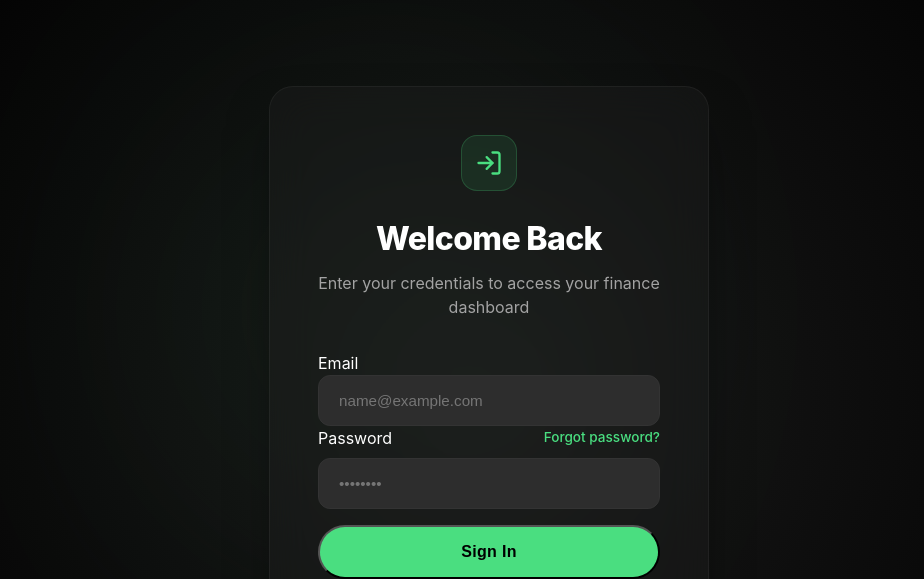
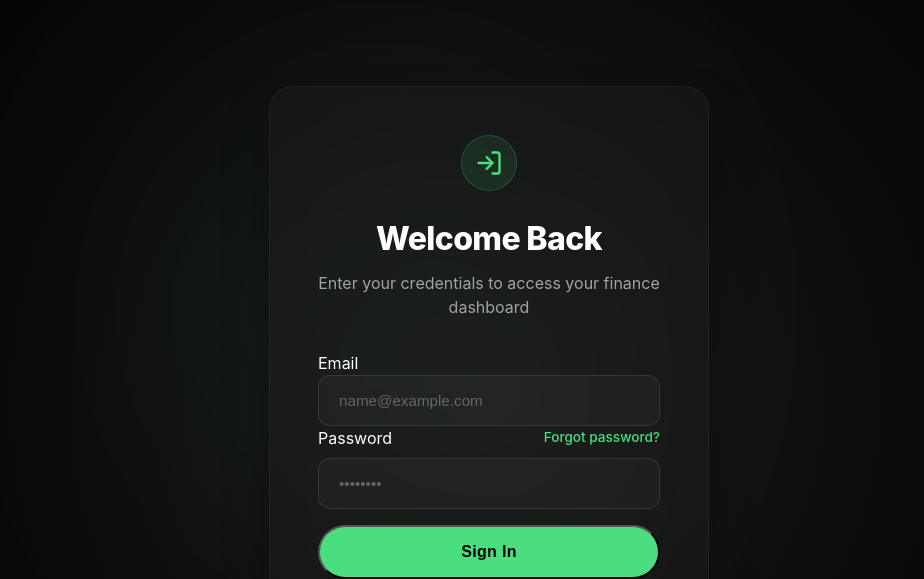
Before and after one commit to sarasithagalagama/sentifi-mern-ai-finance-dashboard, a React (Vite) app in the folder frontend/: page /login in a window 1280 px wide. Shown: the top 579 px of the page, without its empty margins (151-1075 px from the left). Built offline with nearby package versions, Linux system fonts and the light colour scheme; no server answers.

Commit message:
style: Polish input borders and circular auth icon

```diff
--- a/frontend/src/index.css
+++ b/frontend/src/index.css
@@ -151,8 +151,8 @@ h3 { font-size: 1.25rem; font-weight: 600; }
 
 /* Forms (Dark Mode) */
 input {
-  background: var(--bg-tertiary);
-  border: 1px solid var(--border);
+  background: rgba(255, 255, 255, 0.03); /* slightly transparent for blending */
+  border: 1px solid rgba(255, 255, 255, 0.1); /* more visible border */
   color: white;
   padding: 1rem 1.25rem;
   border-radius: var(--radius-md);
@@ -161,14 +161,19 @@ input {
   transition: var(--transition);
 }
 
+input::placeholder {
+  color: rgba(255, 255, 255, 0.3); /* lighter placeholder */
+}
+
 /* Fix for Chrome Autofill turning inputs white */
 input:-webkit-autofill,
 input:-webkit-autofill:hover,
 input:-webkit-autofill:focus,
 input:-webkit-autofill:active{
-    -webkit-box-shadow: 0 0 0 30px var(--bg-tertiary) inset !important;
+    -webkit-box-shadow: 0 0 0 30px #222 inset !important; /* darker solid background for autofill */
     -webkit-text-fill-color: white !important;
     caret-color: white;
+    border-color: rgba(255, 255, 255, 0.2);
 }
 
 input:focus {
--- a/frontend/src/pages/Login.tsx
+++ b/frontend/src/pages/Login.tsx
@@ -32,7 +32,7 @@ const Login = () => {
           <div style={{
              width: 56, height: 56,
              background: 'rgba(74, 222, 128, 0.1)',
-             borderRadius: 16,
+             borderRadius: '50%',
              display: 'flex', alignItems: 'center', justifyContent: 'center',
              margin: '0 auto 1.5rem auto',
              color: 'var(--primary)',
--- a/frontend/src/pages/Register.tsx
+++ b/frontend/src/pages/Register.tsx
@@ -49,7 +49,7 @@ const Register = () => {
           <div style={{
              width: 56, height: 56,
              background: 'rgba(74, 222, 128, 0.1)',
-             borderRadius: 16,
+             borderRadius: '50%',
              display: 'flex', alignItems: 'center', justifyContent: 'center',
              margin: '0 auto 1.5rem auto',
              color: 'var(--primary)',
```
